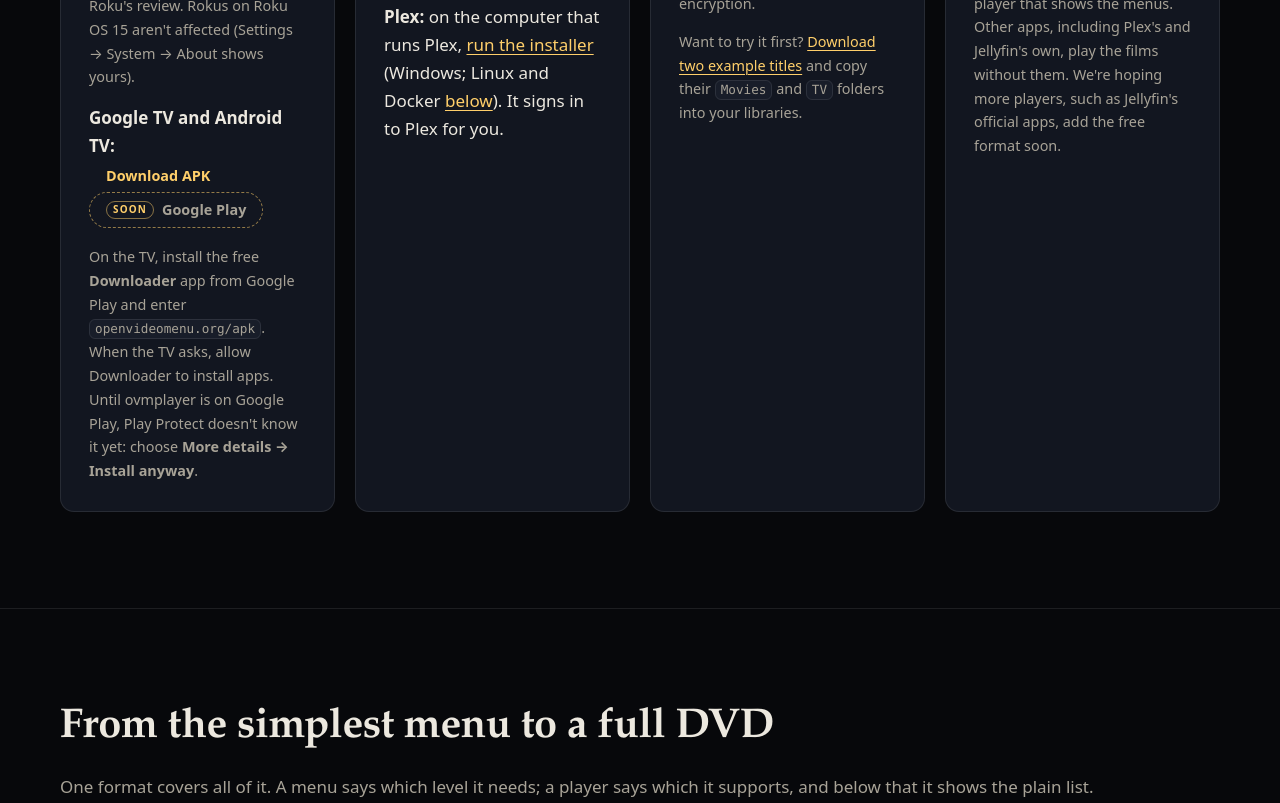
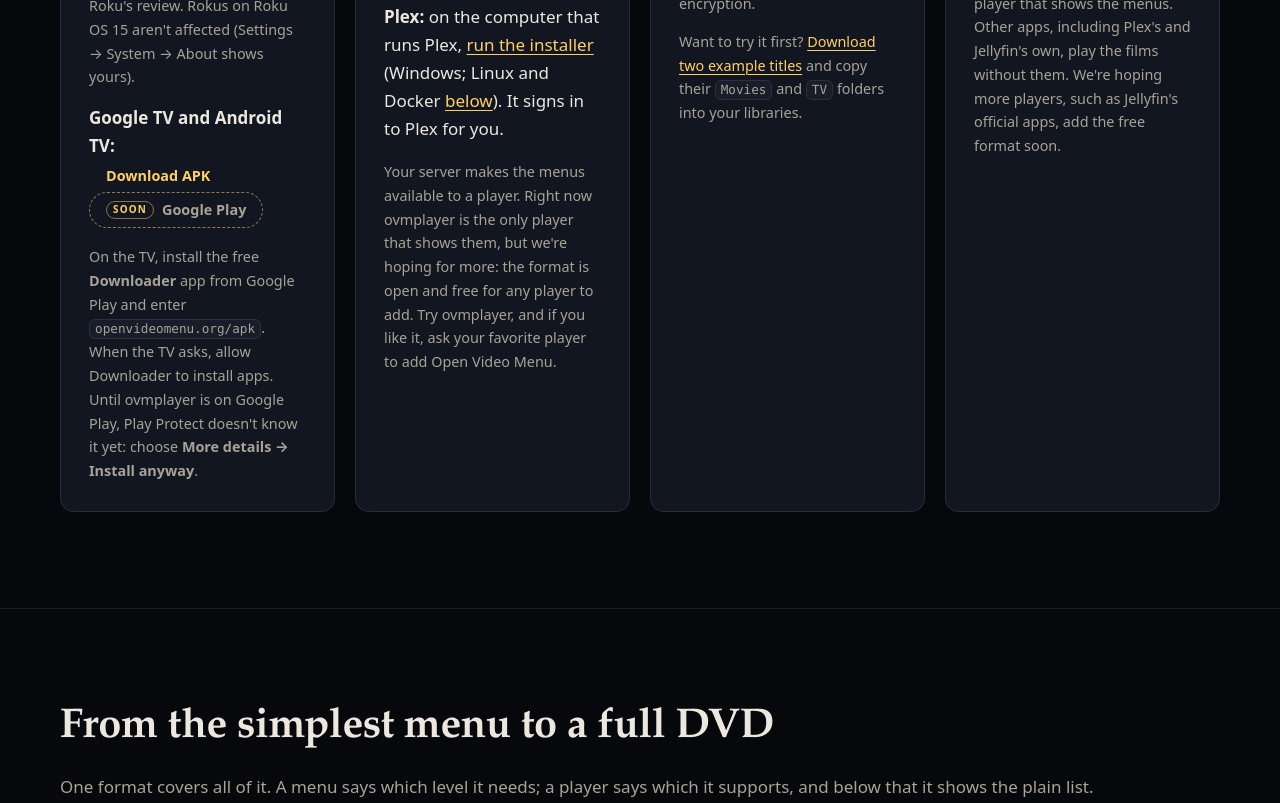
Before and after one commit to tyson133-prog/openvideomenu, a website: page site/index.html in a window 1280 px wide. Shown: the part 2168-2971 px from the top of the page. Drawn offline with Linux system fonts and the light colour scheme.

Commit message:
Website: the server makes menus available; ask your player to add it

```diff
--- a/site/index.html
+++ b/site/index.html
@@ -77,6 +77,7 @@
           <h3>Add menus to your server</h3>
           <p><strong>Jellyfin:</strong> in Dashboard → Plugins → Repositories, add<br><code style="word-break:break-all">https://github.com/tyson133-prog/openvideomenu/releases/latest/download/jellyfin-repository.json</code><br>then install <strong>Open Video Menu</strong> and restart Jellyfin.</p>
           <p><strong>Plex:</strong> on the computer that runs Plex, <a href="https://github.com/tyson133-prog/openvideomenu/releases/latest/download/OpenVideoMenu-MenuServer-Setup.exe">run the installer</a> (Windows; Linux and Docker <a href="#players">below</a>). It signs in to Plex for you.</p>
+          <p class="small muted">Your server makes the menus available to a player. Right now ovmplayer is the only player that shows them, but we're hoping for more: the format is open and free for any player to add. Try ovmplayer, and if you like it, ask your favorite player to add Open Video Menu.</p>
         </li>
         <li class="card">
           <h3>Rip your DVDs with their menus</h3>
```
